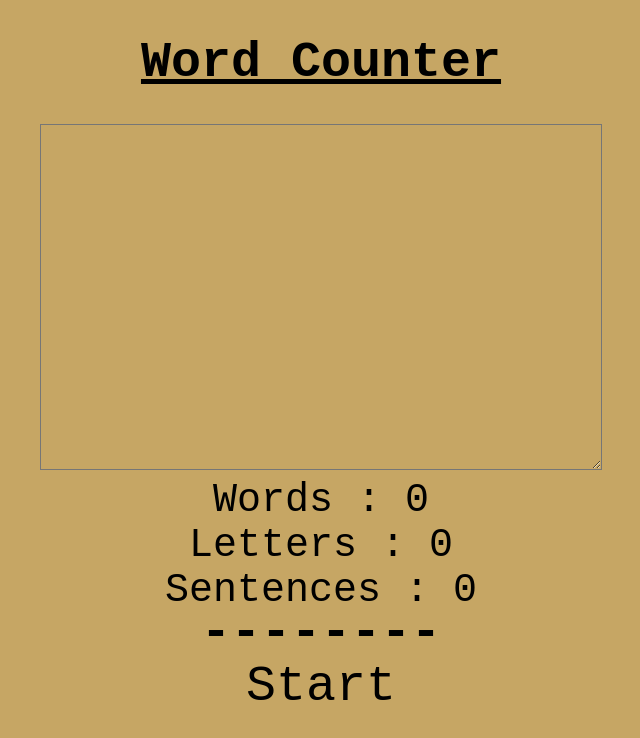
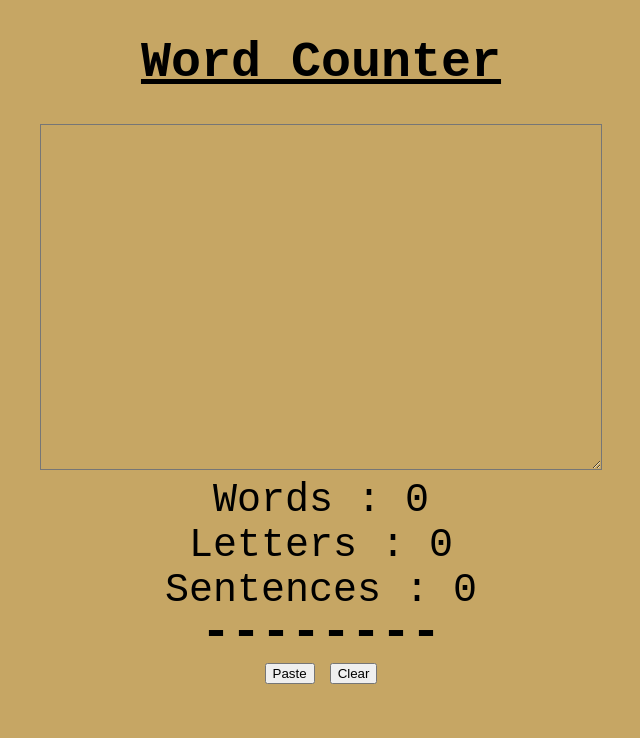
Before and after one commit to ShovalEinat/Word-Counter, a plain HTML site: page index.html in a window 1280 px wide. Shown: the whole page, without its empty margins (319-959 px from the left). Drawn offline with Linux system fonts and the light colour scheme.

Commit message:
Update index.html

```diff
--- a/index.html
+++ b/index.html
@@ -17,7 +17,10 @@
         <div id="sentenceLabel" id="sentences">Sentences : 0</div>
     </div>
     <h1 id="separator">--------</h1>
-    <button id="button" onClick="startCount()">Start</button>
+    <div id="buttons">
+        <button id="paste" title="Pastes from clipboard" onClick="pasteFromClipboard()">Paste</button>
+        <button id="clear" title="Clears text" onClick="clearText()">Clear</button>
+    </div>
 
     <script src="wordCounter.js"></script>
 </body>
```
